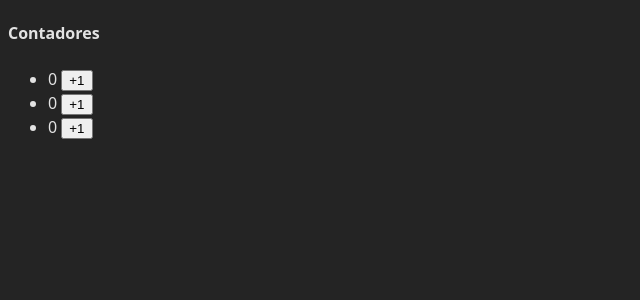
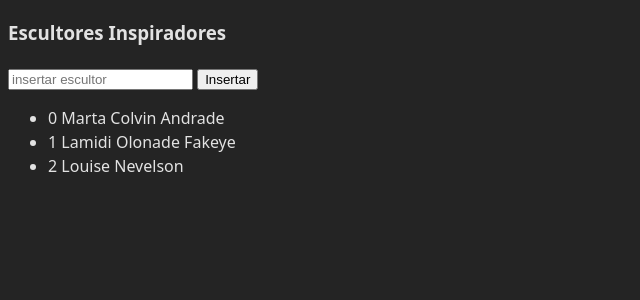
Before and after one commit to bryan-ignacio/react_v19.1, a React (Vite) app in the folder 02-interactividad/: page / in a window 1280 px wide. Shown: the top 300 px of the page, without its empty margins (0-640 px from the left). Built offline with nearby package versions, Linux system fonts and the light colour scheme.

Commit message:
otros cambios en el array

```diff
--- /dev/null
+++ b/02-interactividad/src/components/04-actualizar-arrays-en-estado/06-insertar-elemento-array/Ejercicio.jsx
@@ -0,0 +1,51 @@
+import { useState } from "react";
+
+const initialArtists = [
+  { id: 0, name: "Marta Colvin Andrade" },
+  { id: 1, name: "Lamidi Olonade Fakeye" },
+  { id: 2, name: "Louise Nevelson" },
+];
+
+let nextId = 3;
+
+export default function Ejercicio() {
+  const [elemento, setElemento] = useState("");
+  const [escultores, setEscultores] = useState(initialArtists);
+
+  function handleChange(e) {
+    setElemento(e.target.value);
+  }
+
+  function handleClick() {
+    let start = escultores.slice(0, 1);
+    let end = escultores.slice(1, escultores.length);
+
+    let escultoresUpdated = [
+      ...start,
+      { id: nextId++, name: elemento },
+      ...end,
+    ];
+    setEscultores(escultoresUpdated);
+  }
+
+  return (
+    <>
+      <h3>Escultores Inspiradores</h3>
+      <input
+        type="text"
+        placeholder="insertar escultor"
+        onChange={handleChange}
+      />{" "}
+      <button onClick={handleClick}>Insertar</button>
+      <ul>
+        {escultores.map((artista) => {
+          return (
+            <li key={artista.id}>
+              {artista.id} {artista.name}
+            </li>
+          );
+        })}
+      </ul>
+    </>
+  );
+}
--- a/02-interactividad/src/main.jsx
+++ b/02-interactividad/src/main.jsx
@@ -1,11 +1,10 @@
 import { StrictMode } from "react";
 import { createRoot } from "react-dom/client";
 import "./index.css";
-
-import App from "./components/04-actualizar-arrays-en-estado/05-reemplar-elementos-array/App";
+import Ejercicio from "./components/04-actualizar-arrays-en-estado/06-insertar-elemento-array/Ejercicio";
 
 createRoot(document.getElementById("root")).render(
   <StrictMode>
-    <App />
+    <Ejercicio />
   </StrictMode>
 );
```
Also changed, not shown: 02-interactividad/src/components/04-actualizar-arrays-en-estado/06-insertar-elemento-array/App.jsx (added, +49 -0 lines).
